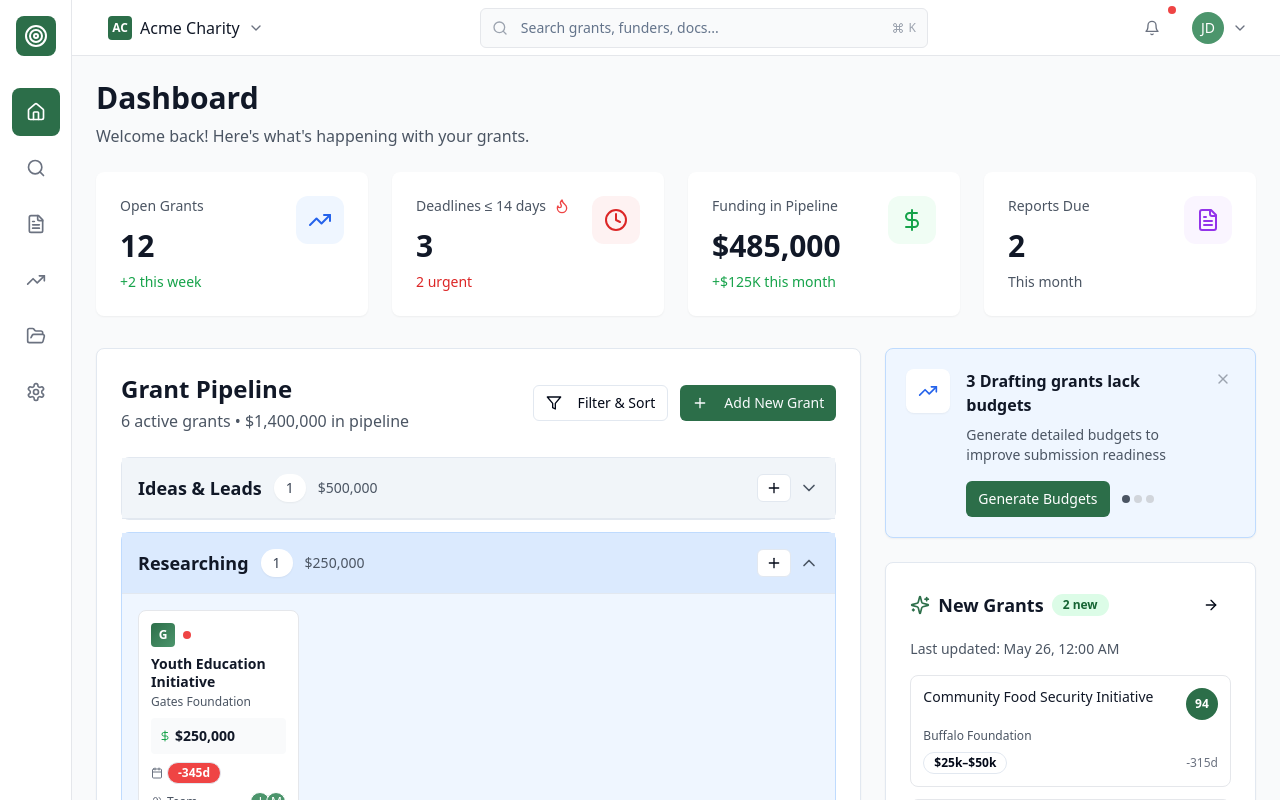
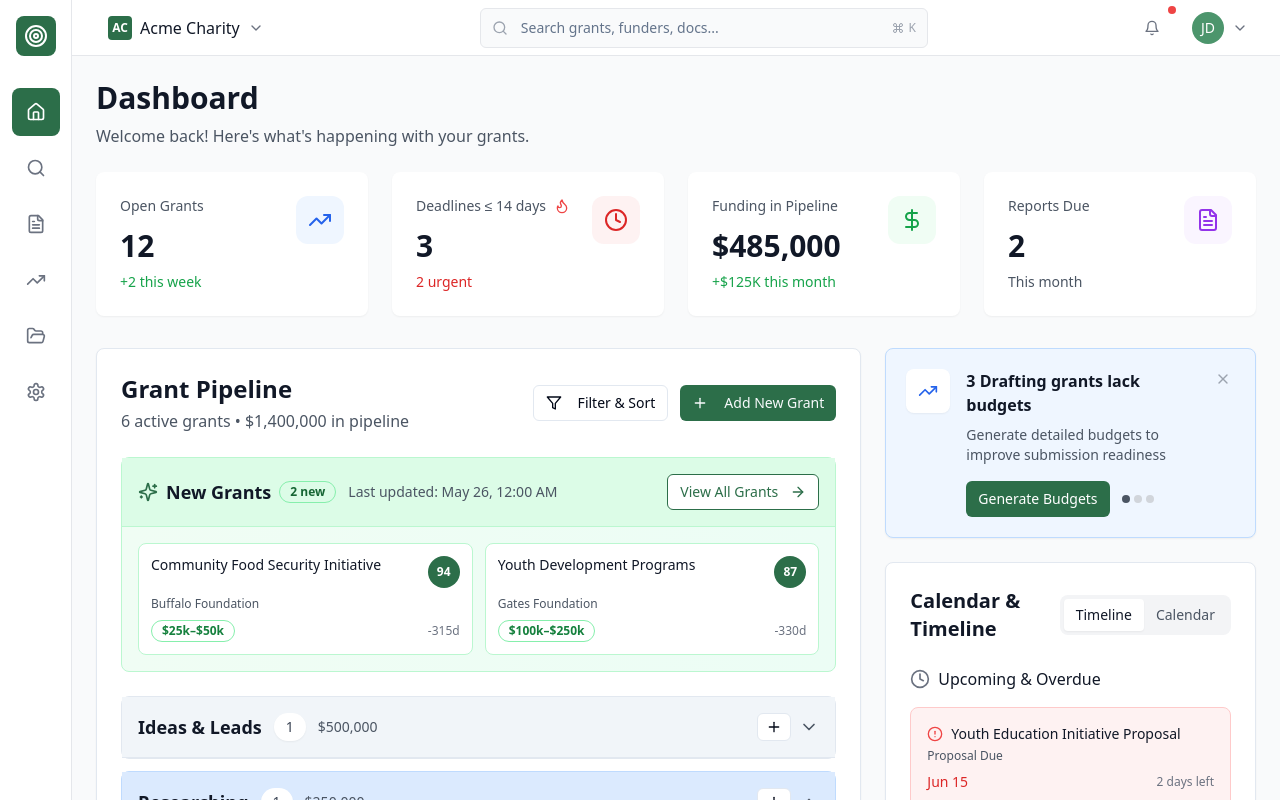
Before and after one commit to ahmedgadir/sprout-start-onboard, a React (Vite) app: page /dashboard in a window 1280 px wide. Shown: the top 800 px of the page. Built offline with nearby package versions, Linux system fonts and the light colour scheme.

Commit message:
Fix: Move "New Grants" widget
Move the "New Grants" widget to the same container as the Grant Pipeline for better organization.

```diff
--- a/src/components/dashboard/GrantPipelineKanban.tsx
+++ b/src/components/dashboard/GrantPipelineKanban.tsx
@@ -1,10 +1,10 @@
-
 import React, { useState } from 'react';
 import { Card } from '@/components/ui/card';
 import { Badge } from '@/components/ui/badge';
 import { Button } from '@/components/ui/button';
-import { MoreHorizontal, Plus, Calendar, DollarSign, Filter, Users, ChevronDown, ChevronUp } from 'lucide-react';
+import { MoreHorizontal, Plus, Calendar, DollarSign, Filter, Users, ChevronDown, ChevronUp, Sparkles, ArrowRight } from 'lucide-react';
 import { useToast } from '@/hooks/use-toast';
+import { Link } from 'react-router-dom';
 
 const stages = [
   { id: 'ideas', title: 'Ideas & Leads', color: 'bg-slate-50 border-slate-200', headerColor: 'bg-slate-100' },
@@ -84,12 +84,41 @@ const sampleGrants = [
   },
 ];
 
+interface NewGrant {
+  id: string;
+  title: string;
+  funder: string;
+  fitScore: number;
+  awardRange: string;
+  deadline: Date;
+}
+
+const newGrants: NewGrant[] = [
+  {
+    id: '1',
+    title: 'Community Food Security Initiative',
+    funder: 'Buffalo Foundation',
+    fitScore: 94,
+    awardRange: '$25k–$50k',
+    deadline: new Date('2024-07-15')
+  },
+  {
+    id: '2',
+    title: 'Youth Development Programs',
+    funder: 'Gates Foundation',
+    fitScore: 87,
+    awardRange: '$100k–$250k',
+    deadline: new Date('2024-06-30')
+  }
+];
+
 export const GrantPipelineKanban = () => {
   const [grants, setGrants] = useState(sampleGrants);
   const [expandedStages, setExpandedStages] = useState<Set<string>>(new Set(['researching', 'drafting']));
   const [draggedGrant, setDraggedGrant] = useState<number | null>(null);
   const [dragOverStage, setDragOverStage] = useState<string | null>(null);
   const { toast } = useToast();
+  const lastPulledDate = new Date('2024-05-26');
 
   const getGrantsForStage = (stageId: string) => {
     return grants.filter(grant => grant.status === stageId);
@@ -219,6 +248,77 @@ export const GrantPipelineKanban = () => {
             <Plus className="w-4 h-4 mr-2" />
             Add New Grant
           </Button>
+        </div>
+      </div>
+
+      {/* New Grants Section */}
+      <div className="mb-6 flex-shrink-0">
+        <div className="border rounded-lg bg-gradient-to-r from-green-50 to-emerald-50 border-green-200">
+          <div className="p-4 border-b border-green-200 bg-green-100">
+            <div className="flex items-center justify-between">
+              <div className="flex items-center space-x-3">
+                <div className="flex items-center space-x-2">
+                  <Sparkles className="w-5 h-5 text-[#2C6E49]" />
+                  <h3 className="text-lg font-semibold text-gray-900">New Grants</h3>
+                  <Badge className="bg-green-100 text-green-800 border-green-300">
+                    {newGrants.length} new
+                  </Badge>
+                </div>
+                <span className="text-sm text-gray-600">
+                  Last updated: {lastPulledDate.toLocaleDateString('en-US', {
+                    month: 'short',
+                    day: 'numeric',
+                    hour: '2-digit',
+                    minute: '2-digit'
+                  })}
+                </span>
+              </div>
+              <Link to="/discovery">
+                <Button variant="outline" size="sm" className="text-[#2C6E49] border-[#2C6E49] hover:bg-[#2C6E49] hover:text-white">
+                  View All Grants
+                  <ArrowRight className="w-4 h-4 ml-1" />
+                </Button>
+              </Link>
+            </div>
+          </div>
+
+          <div className="p-4">
+            <div className="grid grid-cols-1 md:grid-cols-2 gap-3">
+              {newGrants.map((grant) => (
+                <Link
+                  key={grant.id}
+                  to={`/discovery?grantId=${grant.id}`}
+                  className="block"
+                >
+                  <div className="p-3 bg-white border border-green-200 rounded-lg hover:border-[#2C6E49] hover:shadow-md transition-all cursor-pointer">
+                    <div className="flex items-start justify-between mb-2">
+                      <h4 className="font-medium text-gray-900 text-sm leading-tight line-clamp-2 flex-1">
+                        {grant.title}
+                      </h4>
+                      <div className="flex items-center space-x-1 ml-2">
+                        <div className="w-8 h-8 bg-[#2C6E49] rounded-full flex items-center justify-center">
+                          <span className="text-white text-xs font-bold">
+                            {grant.fitScore}
+                          </span>
+                        </div>
+                      </div>
+                    </div>
+
+                    <p className="text-xs text-gray-600 mb-2">{grant.funder}</p>
+
+                    <div className="flex items-center justify-between">
+                      <Badge variant="outline" className="text-xs border-green-300 text-green-700">
+                        {grant.awardRange}
+                      </Badge>
+                      <span className="text-xs text-gray-500">
+                        {Math.ceil((grant.deadline.getTime() - new Date().getTime()) / (1000 * 60 * 60 * 24))}d
+                      </span>
+                    </div>
+                  </div>
+                </Link>
+              ))}
+            </div>
+          </div>
         </div>
       </div>
 
--- a/src/pages/Dashboard.tsx
+++ b/src/pages/Dashboard.tsx
@@ -7,7 +7,6 @@ import { GrantPipelineKanban } from '@/components/dashboard/GrantPipelineKanban'
 import { CalendarWidget } from '@/components/dashboard/CalendarWidget';
 import { TeamActivityFeed } from '@/components/dashboard/TeamActivityFeed';
 import { AIInsightBanner } from '@/components/dashboard/AIInsightBanner';
-import { NewGrantsWidget } from '@/components/dashboard/NewGrantsWidget';
 
 const Dashboard = () => {
   const [searchOpen, setSearchOpen] = useState(false);
@@ -41,9 +40,6 @@ const Dashboard = () => {
               {/* AI Insight Banner at the top */}
               <AIInsightBanner />
 
-              {/* New Grants Widget */}
-              <NewGrantsWidget />
-
               {/* Calendar/Timeline Widget */}
               <CalendarWidget />
 
```
